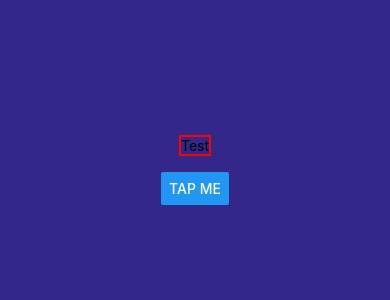
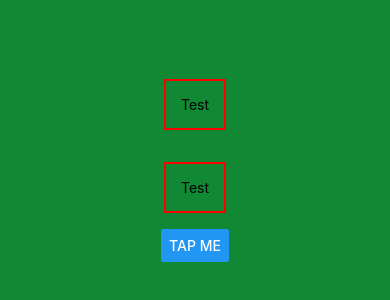
Before and after one commit to rozalinaag/react-native-course, a React Native app: screen / in a window 390 px wide. Shown: the part 260-560 px from the top of the page. Built offline with nearby package versions, Linux system fonts and the light colour scheme.

Commit message:
name of classes in styles

```diff
--- a/App.js
+++ b/App.js
@@ -4,9 +4,12 @@ import { StyleSheet, Text, View, Button } from 'react-native';
 export default function App() {
   return (
     <View style={styles.container}>
-      <Text style={{ margin: 16, borderWidth: 2, borderColor: 'red' }}>
+      <Text
+        style={{ margin: 16, borderWidth: 2, borderColor: 'red', padding: 15 }}
+      >
         Test
       </Text>
+      <Text style={styles.dumText}>Test</Text>
       <StatusBar style="auto" />
       <Button title="Tap me" />
     </View>
@@ -16,8 +19,14 @@ export default function App() {
 const styles = StyleSheet.create({
   container: {
     flex: 1,
-    backgroundColor: '#332789',
+    backgroundColor: '#183',
     alignItems: 'center',
     justifyContent: 'center',
   },
+  dumText: {
+    margin: 16,
+    borderWidth: 2,
+    borderColor: 'red',
+    padding: 15,
+  },
 });
```
